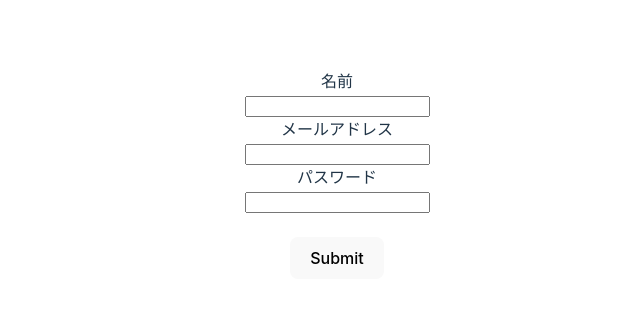
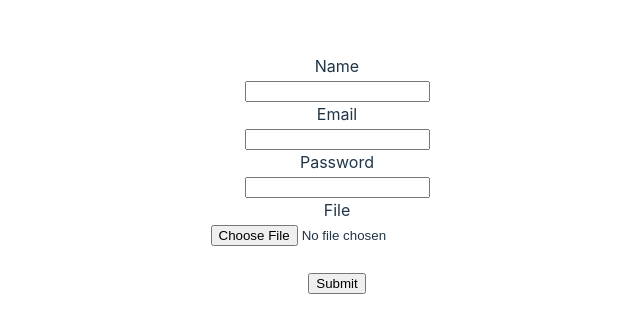
Before and after one commit to na2kera/railway-review-app, a React (Vite) app: page /signup in a window 1280 px wide. Shown: the part 226-558 px from the top of the page, without its empty margins (303-943 px from the left). Built offline with nearby package versions, Linux system fonts and the light colour scheme.

Commit message:
画像アップロード

```diff
--- a/package.json
+++ b/package.json
@@ -11,9 +11,11 @@
     "test": "vitest"
   },
   "dependencies": {
+    "compressorjs": "^1.2.1",
     "formik": "^2.4.6",
     "react": "^18.3.1",
     "react-dom": "^18.3.1",
+    "react-hook-form": "^7.52.2",
     "react-router-dom": "^6.26.0"
   },
   "devDependencies": {
--- a/src/Signup.tsx
+++ b/src/Signup.tsx
@@ -1,95 +1,107 @@
-import { Formik } from "formik";
+import Compressor from "compressorjs";
+import { useForm, SubmitHandler } from "react-hook-form";
+
+type Inputs = {
+  name: string;
+  email: string;
+  password: string;
+  file: string;
+};
 
 const Signup = () => {
-  return (
-    <div>
-      <Formik
-        initialValues={{ name: "", email: "", password: "" }}
-        validate={(values) => {
-          const errors: {
-            name?: string;
-            email?: string;
-            password?: string;
-          } = {};
-          if (!values.email) {
-            errors.email = "Required";
-          } else if (
-            !/^[A-Z0-9._%+-]+@[A-Z0-9.-]+\.[A-Z]{2,}$/i.test(values.email)
-          ) {
-            errors.email = "Invalid email address";
-          }
-          return errors;
-        }}
-        onSubmit={(values, { setSubmitting }) => {
-          setTimeout(() => {
-            alert(JSON.stringify(values, null, 2));
-            fetch("https://railway.bookreview.techtrain.dev/users", {
+  const {
+    register,
+    handleSubmit,
+    formState: { errors },
+  } = useForm<Inputs>();
+  const onSubmit: SubmitHandler<Inputs> = async (data, event) => {
+    console.log(data);
+    const body = {
+      name: data.name,
+      email: data.email,
+      password: data.password,
+    };
+    console.log(body);
+    // ユーザー登録処理
+    const res = await fetch("https://railway.bookreview.techtrain.dev/users", {
       method: "POST",
       headers: {
         "Content-Type": "application/json",
       },
-              body: JSON.stringify(values),
+      body: JSON.stringify(body),
     });
-            console.log(JSON.stringify(values));
-            setSubmitting(false);
-          }, 400);
-        }}
-      >
-        {({
-          values,
-          errors,
-          touched,
-          handleChange,
-          handleBlur,
-          handleSubmit,
-          isSubmitting,
-          /* and other goodies */
-        }) => (
-          <form onSubmit={handleSubmit}>
-            <label htmlFor="name">名前</label>
+    const json = await res.json();
+    console.log(json);
+    const token = json.token;
+
+    // 画像アップロード処理
+    const fileInput = event?.target.file as HTMLInputElement;
+    const file = fileInput?.files?.[0];
+
+    if (file) {
+      new Compressor(file, {
+        quality: 0.6,
+        async success(result) {
+          const formData = new FormData();
+          console.log(result);
+          formData.append("icon", result as File, (result as File).name);
+          console.log(formData);
+          console.log(token);
+          try {
+            const response = await fetch(
+              "https://railway.bookreview.techtrain.dev/uploads",
+              {
+                method: "POST",
+                headers: {
+                  Authorization: `Bearer ${token}`, // トークンを使用して認証
+                },
+                body: formData,
+              }
+            );
+            const json2 = await response.json();
+            console.log(json2);
+          } catch (error) {
+            console.error(error);
+          }
+        },
+      });
+    }
+
+    console.log(file);
+  };
+
+  return (
+    /* "handleSubmit" will validate your inputs before invoking "onSubmit" */
+    <form onSubmit={handleSubmit(onSubmit)}>
+      {/* register your input into the hook by invoking the "register" function */}
+      <label htmlFor="name">Name</label>
+      <br />
+      <input {...register("name", { required: true })} />
+      <br />
+      {/* include validation with required or other standard HTML validation rules */}
+      <label htmlFor="email">Email</label>
+      <br />
+      <input {...register("email", { required: true })} />
+      <br />
+      <label htmlFor="password">Password</label>
+      <br />
+      <input {...register("password", { required: true })} />
+      <br />
+      <label htmlFor="file">File</label>
       <br />
       <input
-              type="text"
-              name="name"
-              id="name"
-              onChange={handleChange}
-              onBlur={handleBlur}
-              value={values.name}
+        {...register("file", { required: true })}
+        type="file"
+        id="file"
+        accept="image/jpg, image/png"
       />
-            {errors.name && touched.name && errors.name}
-            <br />
-            <label htmlFor="email">メールアドレス</label>
-            <br />
-            <input
-              type="email"
-              name="email"
-              id="email"
-              onChange={handleChange}
-              onBlur={handleBlur}
-              value={values.email}
-            />
-            {errors.email && touched.email && errors.email}
-            <br />
-            <label htmlFor="password">パスワード</label>
-            <br />
-            <input
-              type="password"
-              name="password"
-              id="password"
-              onChange={handleChange}
-              onBlur={handleBlur}
-              value={values.password}
-            />
-            {errors.password && touched.password && errors.password}
+
+      {/* errors will return when field validation fails  */}
+      {errors.email && <span>This field is required</span>}
       <br />
       <br />
-            <button type="submit" disabled={isSubmitting}>
-              Submit
-            </button>
+      <input type="submit" />
     </form>
-        )}
-      </Formik>
-    </div>
   );
 };
 
```
Also changed, not shown: 1 other file (tests, documents, lock files or other folders). Lines whose indentation alone changed are shown as unchanged.
